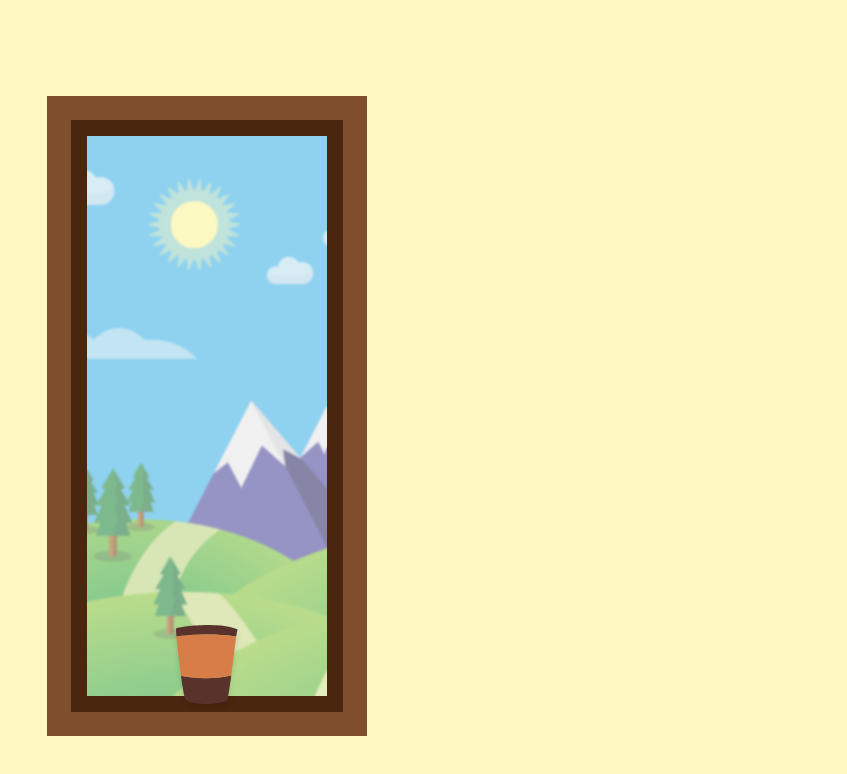
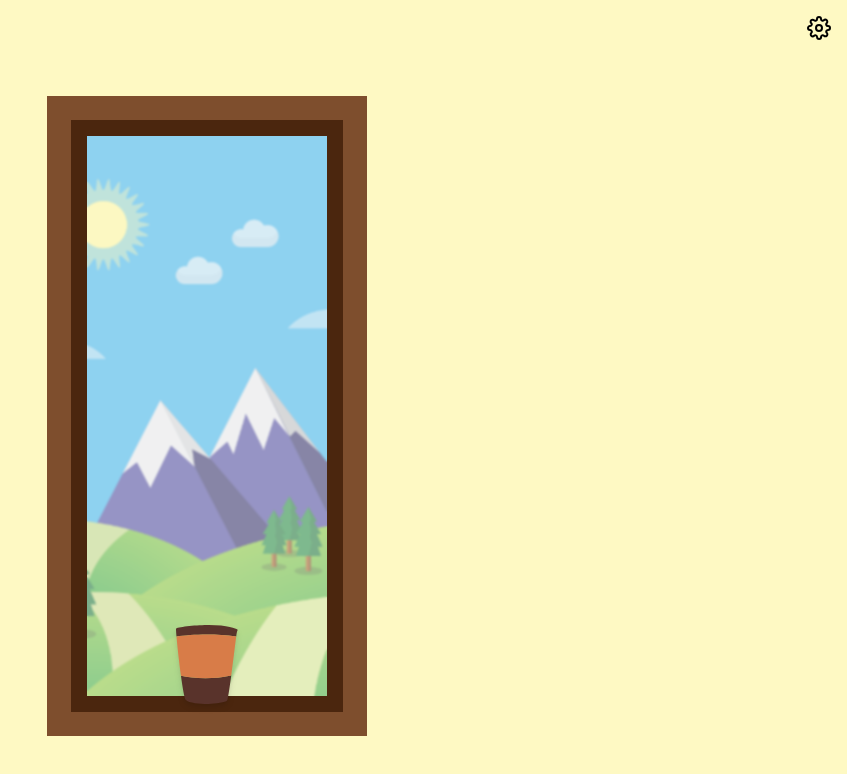
Before and after one commit to msosadev/growing-flower, a React (Create React App) app: page / in a window 1280 px wide. Shown: the top 774 px of the page, without its empty margins (433-1280 px from the left). Built offline with nearby package versions, Linux system fonts and the light colour scheme.

Commit message:
Added settings modal

```diff
--- a/src/App.js
+++ b/src/App.js
@@ -1,10 +1,11 @@
-import { useState } from 'react';
+import { useEffect, useState } from 'react';
 import './App.css';
 import Flower from './components/Flower';
 import useRunningTime from './hooks/useRunningTime';
 import pot from './images/pots/pot_1.svg';
 import colors from './colors.json';
 import windowBackground from './background.png'; // Adjust the path as needed
+import Settings from './components/Settings';
 
 function generateRandomValue(max) {
   return Math.floor((Math.random() * max) + 1)
@@ -31,6 +32,7 @@ function App() {
   let savedFlowers = [];
   let savedPalettes = [];
   const flowersToRender = Math.floor(runningTime / 60);
+  const [selectedImage, setSelectedImage] = useState(windowBackground);
 
   // const renderFirstFlower = flowersToRender > 0;
 
@@ -54,18 +56,41 @@ function App() {
     localStorage.setItem(palettesKey, savedPalettes);
   }
 
+  useEffect(() => {
+    const windowImage = localStorage.getItem('windowImage');
+    if (windowImage) {
+      setSelectedImage(windowImage);
+    }
+  }, []);
+
+  const handleImageChange = (event) => {
+    const fileImage = event.target.files[0];
+    if (fileImage) {
+      const reader = new FileReader();
+      reader.onloadend = () => {
+        const base64String = reader.result;
+        setSelectedImage(base64String);
+        localStorage.setItem('windowImage', base64String);
+      };
+      reader.readAsDataURL(fileImage);
+    }
+  };
+
   let stemBg = [];
-  savedFlowers.forEach((flower, index)=> {
+  savedFlowers.forEach((flower, index) => {
     let colorIndex = savedPalettes[index];
-    let position = (savedFlowers.length - index)*60;
+    let position = (savedFlowers.length - index) * 60;
     let color = colors[colorIndex].stemFill;
     let gradientValue = `${color} ${position}px`;
     stemBg.push(gradientValue);
   });
 
   return (
+    <>
+      <Settings selectedImage={selectedImage} handleImageChange={handleImageChange} />
       <div className="App bg-yellow-100 relative flex flex-col-reverse h-screen overflow-y-auto pb-24">
-      <div style={{backgroundImage: `url(${windowBackground})`}} className='window border-[24px] border-[#7E4E2D] [box-shadow:inset_0_0_0_16px_#4B260E] bg-[url("https://cdn.pixabay.com/photo/2022/06/15/18/29/landscape-7264427_1280.png")] bg-cover absolute left-1/2 transform -translate-x-1/2 bottom-16 h-[80vh] w-80'>
+
+        <div style={{ backgroundImage: `url(${selectedImage})` }} className='window border-[24px] bg-center border-[#7E4E2D] [box-shadow:inset_0_0_0_16px_#4B260E] bg-cover absolute left-1/2 transform -translate-x-1/2 bottom-16 h-[80vh] w-80'>
 
         </div>
         <div className="flex drop-shadow-md flex-col items-center relative">
@@ -82,6 +107,7 @@ function App() {
           <img className="pot" src={pot} alt="A pot"></img>
         </div>
       </div>
+    </>
   );
 }
 
--- /dev/null
+++ b/src/components/Settings.js
@@ -0,0 +1,53 @@
+import React, { useRef, useState } from 'react';
+
+function Settings(props) {
+    const [isDialogOpen, setIsDialogOpen] = useState(true);
+    const dialog = useRef();
+
+    const toggleDialog = () => {
+        setIsDialogOpen(!isDialogOpen);
+        if (isDialogOpen) {
+            dialog.current.showModal();
+        } else {
+            dialog.current.close();
+        }
+    };
+
+    return (
+        <>
+            <div className="fixed top-4 right-4 z-10">
+                <button onClick={toggleDialog}>
+                    <svg xmlns="http://www.w3.org/2000/svg" width="24" height="24" viewBox="0 0 24 24" fill="none" stroke="currentColor" stroke-width="2" stroke-linecap="round" stroke-linejoin="round" class="feather feather-settings"><circle cx="12" cy="12" r="3"></circle><path d="M19.4 15a1.65 1.65 0 0 0 .33 1.82l.06.06a2 2 0 0 1 0 2.83 2 2 0 0 1-2.83 0l-.06-.06a1.65 1.65 0 0 0-1.82-.33 1.65 1.65 0 0 0-1 1.51V21a2 2 0 0 1-2 2 2 2 0 0 1-2-2v-.09A1.65 1.65 0 0 0 9 19.4a1.65 1.65 0 0 0-1.82.33l-.06.06a2 2 0 0 1-2.83 0 2 2 0 0 1 0-2.83l.06-.06a1.65 1.65 0 0 0 .33-1.82 1.65 1.65 0 0 0-1.51-1H3a2 2 0 0 1-2-2 2 2 0 0 1 2-2h.09A1.65 1.65 0 0 0 4.6 9a1.65 1.65 0 0 0-.33-1.82l-.06-.06a2 2 0 0 1 0-2.83 2 2 0 0 1 2.83 0l.06.06a1.65 1.65 0 0 0 1.82.33H9a1.65 1.65 0 0 0 1-1.51V3a2 2 0 0 1 2-2 2 2 0 0 1 2 2v.09a1.65 1.65 0 0 0 1 1.51 1.65 1.65 0 0 0 1.82-.33l.06-.06a2 2 0 0 1 2.83 0 2 2 0 0 1 0 2.83l-.06.06a1.65 1.65 0 0 0-.33 1.82V9a1.65 1.65 0 0 0 1.51 1H21a2 2 0 0 1 2 2 2 2 0 0 1-2 2h-.09a1.65 1.65 0 0 0-1.51 1z"></path></svg>
+                </button>
+            </div>
+            <dialog ref={dialog} className='p-4 rounded-md shadow-lg w-full sm:max-w-md'>
+                <div className="flex justify-between items-center">
+                    <h1>Settings:</h1>
+                    <button className='text-gray-700' onClick={toggleDialog}>
+                        <svg xmlns="http://www.w3.org/2000/svg" width="24" height="24" viewBox="0 0 24 24" fill="none" stroke="currentColor" stroke-width="2" stroke-linecap="round" stroke-linejoin="round" class="feather feather-x-circle"><circle cx="12" cy="12" r="10" /><line x1="15" y1="9" x2="9" y2="15" /><line x1="9" y1="9" x2="15" y2="15" /></svg>
+                    </button>
+                </div>
+                <hr className='my-3'></hr>
+                <div>
+                    <h2>Window background:</h2>
+                    <div className="flex items-center">
+                        <div className='flex-1'>
+                            <input
+                                type="file"
+                                accept="image/*"
+                                onChange={props.handleImageChange}
+                                className="hidden"
+                                id="window-background-input"
+                            />
+                            <label className="px-2 w-fit py-1 block bg-purple-500 text-white rounded-md text-sm hover:bg-purple-400 transition-colors cursor-pointer" for="window-background-input">Set Image</label>
+                        </div>
+
+                        <div style={{ backgroundImage: `url(${props.selectedImage})` }} className='bg-center bg-cover aspect-square min-h-8'></div>
+                    </div>
+                </div>
+            </dialog>
+        </>
+    )
+}
+
+export default Settings;
```
Lines whose indentation alone changed are shown as unchanged.
